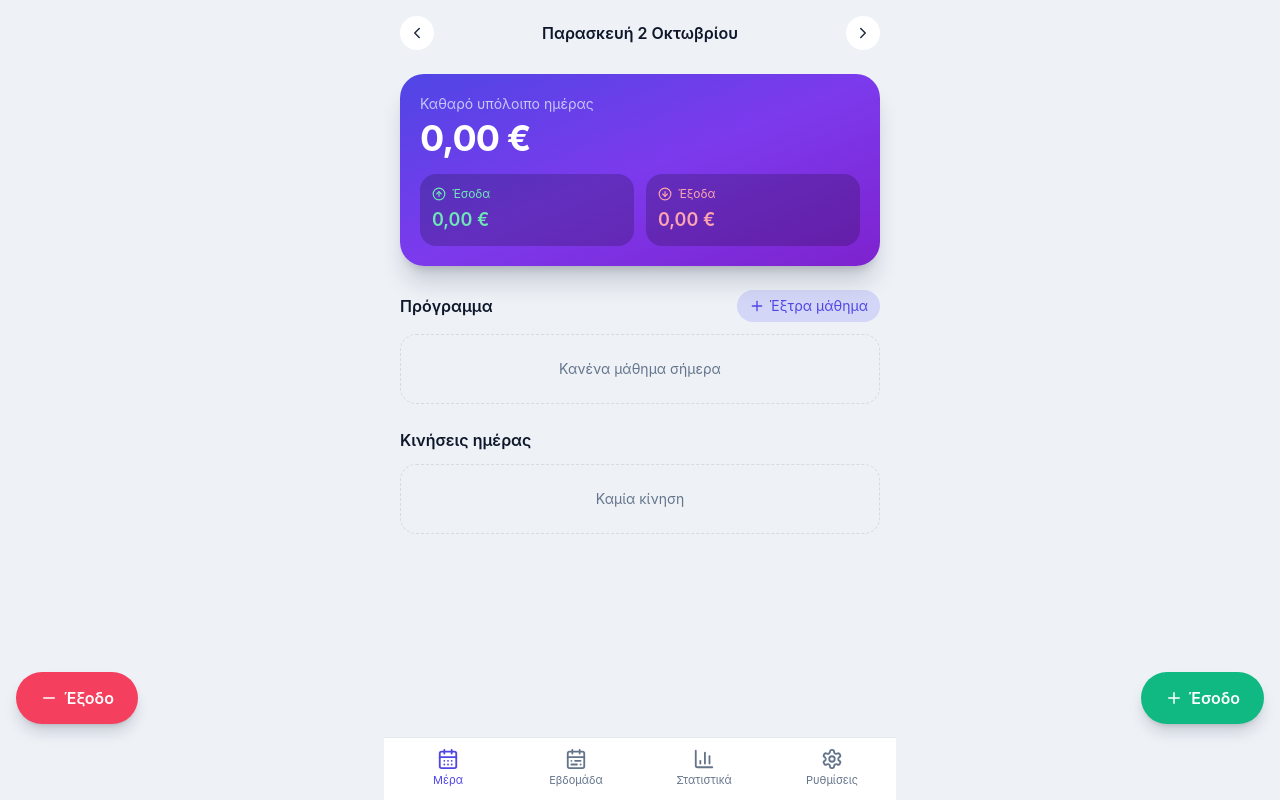
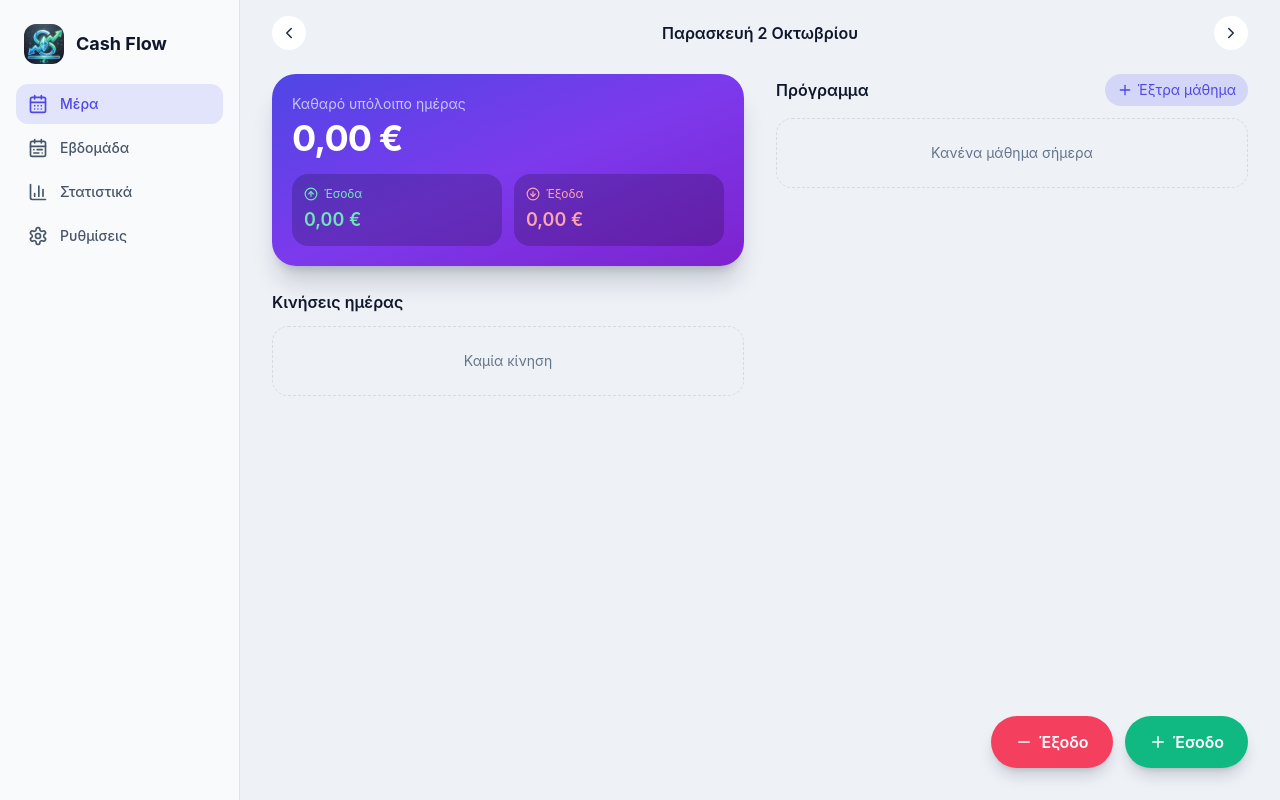
Before and after one commit to pangeo57-debug/Dropoff, a React (Vite) app: page / in a window 1280 px wide. Built offline with nearby package versions, Linux system fonts and the light colour scheme.

Commit message:
Responsive desktop layout: sidebar, two-column views, 7-day week grid, centered dialogs
Co-Authored-By: Claude Sonnet 5.5 <noreply@anthropic.com>
Claude-Session: https://claude.ai/code/session_01SeMSGWKBpNToiqXirapZTe

```diff
--- a/src/App.tsx
+++ b/src/App.tsx
@@ -19,6 +19,8 @@ import type { Lesson, RecurringTx, TxType, WeeklySlot } from './types'
 const Analytics = lazy(() => import('./components/Analytics').then((m) => ({ default: m.Analytics })))
 
 type Tab = 'today' | 'week' | 'stats' | 'settings'
+
+const TABS = [['today', 'Μέρα', CalendarDays], ['week', 'Εβδομάδα', CalendarRange], ['stats', 'Στατιστικά', BarChart3], ['settings', 'Ρυθμίσεις', SettingsIcon]] as const
 
 export default function App() {
   const { data, ready, addTransaction, deleteTransaction, saveLesson, setLessonStatus, deleteLesson, ensureRange, saveSlot, saveWeekAsProgramme, deleteSlot, ensureRecurring, saveRecurring, deleteRecurring, updateSettings, replaceData } = useAppData()
@@ -57,11 +59,23 @@ export default function App() {
   const lastFee = [...data.lessons].sort((a, b) => b.date.localeCompare(a.date))[0]?.fee ?? 20
 
   return (
-    <div className="mx-auto flex h-full max-w-lg flex-col bg-page">
-      <main className="flex-1 overflow-y-auto px-4 pb-44 safe-t">
+    <div className="mx-auto flex h-full max-w-lg flex-col bg-page lg:max-w-none lg:flex-row">
+      <aside className="hidden w-60 shrink-0 flex-col gap-1 border-r border-fg/10 bg-slate-900 p-4 lg:flex">
+        <div className="mb-4 flex items-center gap-3 px-2 pt-2">
+          <img src="./icon-192.png" alt="" className="h-10 w-10 rounded-xl" />
+          <span className="text-lg font-bold text-fg">Cash Flow</span>
+        </div>
+        {TABS.map(([id, label, Icon]) => (
+          <button key={id} onClick={() => setTab(id)} className={`flex items-center gap-3 rounded-xl px-3 py-2.5 text-left text-sm font-medium transition ${tab === id ? 'bg-indigo-500/15 text-indigo-400' : 'text-slate-400 hover:bg-fg/5'}`}>
+            <Icon size={20} /> {label}
+          </button>
+        ))}
+      </aside>
+      <main className="flex-1 overflow-y-auto px-4 pb-44 safe-t lg:px-8 lg:pb-28">
+        <div className="mx-auto w-full lg:max-w-5xl">
         {tab === 'today' ? (
-          <div className="space-y-6">
-            <header className="flex items-center justify-between">
+          <div className="space-y-6 lg:grid lg:grid-cols-2 lg:grid-rows-[auto_auto_1fr] lg:items-start lg:gap-x-8 lg:gap-y-6 lg:space-y-0">
+            <header className="flex items-center justify-between lg:col-span-2">
               <button onClick={() => setDate(addDays(date, -1))} aria-label="Προηγούμενη ημέρα" className="rounded-full bg-slate-800 p-2 active:scale-95"><ChevronLeft size={18} /></button>
               <button onClick={() => setDate(todayISO())} className="text-center">
                 <p className="text-base font-semibold capitalize text-fg">{formatLong(date)}</p>
@@ -70,9 +84,15 @@ export default function App() {
               </button>
               <button onClick={() => setDate(addDays(date, 1))} aria-label="Επόμενη ημέρα" className="rounded-full bg-slate-800 p-2 active:scale-95"><ChevronRight size={18} /></button>
             </header>
+            <div className="lg:col-start-1 lg:row-start-2">
   <BalanceCard income={income} expense={expense} lessonsDone={active.length - active.filter((l) => l.status === 'scheduled').length} lessonsTotal={active.length} pending={pending} />
+            </div>
+            <div className="lg:col-start-2 lg:row-span-2 lg:row-start-2">
   <Schedule lessons={dayLessons} onAdd={() => setLessonSheet({})} onEdit={(lesson) => setLessonSheet({ lesson })} onStatus={setLessonStatus} />
+            </div>
+            <div className="lg:col-start-1 lg:row-start-3">
   <TransactionList items={dayTx} onDelete={deleteTransaction} />
+            </div>
           </div>
         ) : tab === 'week' ? (
           <Week
@@ -97,21 +117,24 @@ export default function App() {
             </Suspense>
           </div>
         )}
+        </div>
       </main>
 
       {tab === 'today' && (
-        <>
-          <button onClick={() => setTxSheet('expense')} className="fab-row fixed left-4 z-30 flex items-center gap-1.5 rounded-full bg-rose-500 px-6 py-3.5 font-semibold text-white shadow-lg shadow-rose-950/40 active:scale-95">
+        <div className="fab-row pointer-events-none fixed inset-x-4 z-30 lg:inset-x-auto lg:bottom-8 lg:left-60 lg:right-8">
+          <div className="mx-auto flex max-w-lg justify-between lg:max-w-5xl lg:justify-end lg:gap-3">
+            <button onClick={() => setTxSheet('expense')} className="pointer-events-auto flex items-center gap-1.5 rounded-full bg-rose-500 px-6 py-3.5 font-semibold text-white shadow-lg shadow-rose-950/40 active:scale-95">
               <Minus size={18} /> Έξοδο
             </button>
-          <button onClick={() => setTxSheet('income')} className="fab-row fixed right-4 z-30 flex items-center gap-1.5 rounded-full bg-emerald-500 px-6 py-3.5 font-semibold text-white shadow-lg shadow-emerald-950/40 active:scale-95">
+            <button onClick={() => setTxSheet('income')} className="pointer-events-auto flex items-center gap-1.5 rounded-full bg-emerald-500 px-6 py-3.5 font-semibold text-white shadow-lg shadow-emerald-950/40 active:scale-95">
               <Plus size={18} /> Έσοδο
             </button>
-        </>
+          </div>
+        </div>
       )}
 
-      <nav className="fixed inset-x-0 bottom-0 z-30 mx-auto grid max-w-lg grid-cols-4 border-t border-fg/10 bg-slate-950/95 safe-b">
-        {([['today', 'Μέρα', CalendarDays], ['week', 'Εβδομάδα', CalendarRange], ['stats', 'Στατιστικά', BarChart3], ['settings', 'Ρυθμίσεις', SettingsIcon]] as const).map(([id, label, Icon]) => (
+      <nav className="fixed inset-x-0 bottom-0 z-30 mx-auto grid max-w-lg grid-cols-4 border-t border-fg/10 bg-slate-950/95 safe-b lg:hidden">
+        {TABS.map(([id, label, Icon]) => (
           <button key={id} onClick={() => setTab(id)} className={`flex flex-col items-center gap-0.5 pt-2.5 text-[11px] ${tab === id ? 'text-indigo-400' : 'text-slate-500'}`}>
             <Icon size={22} />
             {label}
--- a/src/components/Analytics.tsx
+++ b/src/components/Analytics.tsx
@@ -56,6 +56,7 @@ export function Analytics({ data, anchor: initialAnchor, isLight }: { data: AppD
         <button onClick={() => move(1)} aria-label="Επόμενη" className="rounded-full bg-slate-800 p-2 active:scale-95"><ChevronRight size={18} /></button>
       </div>
 
+      <div className="masonry space-y-5 lg:space-y-0">
       <GoalCard f={forecast} goal={data.settings.monthlyGoal} />
 
       {/* balance with comparison to previous period */}
@@ -225,6 +226,7 @@ export function Analytics({ data, anchor: initialAnchor, isLight }: { data: AppD
           ))}
         </ul>
       </div>
+      </div>
     </div>
   )
 }
--- a/src/components/Settings.tsx
+++ b/src/components/Settings.tsx
@@ -76,6 +76,7 @@ export function Settings({ data, onSettings, onAdd, onEdit, onImport, theme, onT
   return (
     <div className="space-y-6">
       <h1 className="text-xl font-bold text-fg">Ρυθμίσεις</h1>
+      <div className="masonry space-y-6 lg:space-y-0">
 
       <section className="space-y-3 rounded-3xl bg-slate-800/70 p-4">
         <h2 className="flex items-center gap-2 text-sm font-semibold text-fg"><Target size={16} className="text-indigo-300" /> Μηνιαίος στόχος εσόδων</h2>
@@ -143,6 +144,7 @@ export function Settings({ data, onSettings, onAdd, onEdit, onImport, theme, onT
         </ul>
       </section>
       <Backup data={data} onImport={onImport} />
+      </div>
     </div>
   )
 }
--- a/src/components/Sheet.tsx
+++ b/src/components/Sheet.tsx
@@ -3,9 +3,9 @@ import type { ReactNode } from 'react'
 
 export function Sheet({ title, onClose, children }: { title: string; onClose: () => void; children: ReactNode }) {
   return (
-    <div className="fixed inset-0 z-50 flex items-end justify-center" role="dialog" aria-modal="true">
+    <div className="fixed inset-0 z-50 flex items-end justify-center lg:items-center" role="dialog" aria-modal="true">
       <div className="absolute inset-0 bg-black/60" onClick={onClose} />
-      <div className="sheet-in relative max-h-[92%] w-full max-w-lg overflow-y-auto rounded-t-3xl border border-fg/10 bg-slate-900 p-5 safe-b">
+      <div className="sheet-in relative max-h-[92%] w-full max-w-lg overflow-y-auto rounded-t-3xl lg:rounded-3xl border border-fg/10 bg-slate-900 p-5 safe-b">
         <div className="mx-auto mb-3 h-1.5 w-10 rounded-full bg-fg/20" />
         <div className="mb-4 flex items-center justify-between">
           <h2 className="text-lg font-semibold text-fg">{title}</h2>
--- a/src/components/Week.tsx
+++ b/src/components/Week.tsx
@@ -46,15 +46,15 @@ export function Week({ anchor, setAnchor, lessons, slots, onOpenDay, onAddSlot,
         </div>
       )}
 
-      <div className="space-y-2">
+      <div className="space-y-2 lg:grid lg:grid-cols-7 lg:gap-2 lg:space-y-0">
         {days.map((d, i) => {
           const ls = lessons.filter((l) => l.date === d).sort((a, b) => a.time.localeCompare(b.time))
           return (
-            <div key={d} className={`flex gap-3 rounded-2xl border p-3 ${d === today ? 'border-indigo-400/50 bg-indigo-500/10' : 'border-white/5 bg-slate-800/60'}`}>
-              <button onClick={() => onOpenDay(d)} aria-label="Άνοιγμα ημέρας" className="w-12 shrink-0 self-stretch rounded-xl text-center active:scale-95 active:bg-fg/5">
-                <p className="text-xs text-slate-400">{WEEKDAYS_SHORT[i]}</p>
-                <p className="text-lg font-bold text-fg">{Number(d.slice(8))}</p>
-                {dayTotal(ls) > 0 && <p className="text-[10px] text-slate-400">{money(dayTotal(ls))}</p>}
+            <div key={d} className={`flex gap-3 rounded-2xl border p-3 lg:flex-col lg:gap-2 ${d === today ? 'border-indigo-400/50 bg-indigo-500/10' : 'border-white/5 bg-slate-800/60'}`}>
+              <button onClick={() => onOpenDay(d)} aria-label="Άνοιγμα ημέρας" className="w-12 shrink-0 self-stretch rounded-xl text-center lg:flex lg:w-full lg:items-baseline lg:gap-1.5 lg:self-auto lg:px-1 active:scale-95 active:bg-fg/5">
+                <p className="text-xs text-slate-400 lg:order-1">{WEEKDAYS_SHORT[i]}</p>
+                <p className="text-lg font-bold text-fg lg:order-2">{Number(d.slice(8))}</p>
+                {dayTotal(ls) > 0 && <p className="text-[10px] text-slate-400 lg:order-3 lg:ml-auto">{money(dayTotal(ls))}</p>}
               </button>
               <ul className="min-w-0 flex-1 space-y-1.5">
                 {holiday(d) && <li className="text-xs font-medium text-amber-300">🎉 {holiday(d)}</li>}
@@ -69,11 +69,11 @@ export function Week({ anchor, setAnchor, lessons, slots, onOpenDay, onAddSlot,
                     >
                       <Check size={15} />
                     </button>
-                    <button onClick={() => onOpenDay(d)} className="flex min-w-0 flex-1 items-center gap-2 text-left">
-                      <span className="text-indigo-300">{l.time}</span>
-                      <span className={`truncate text-slate-100 ${l.status === 'cancelled' ? 'line-through opacity-60' : ''}`}>{l.student}</span>
-                      {l.slotId && <Repeat size={11} className="shrink-0 text-slate-500" />}
-                      <span className="ml-auto text-slate-400">{money(l.fee)}</span>
+                    <button onClick={() => onOpenDay(d)} className="flex min-w-0 flex-1 items-center gap-2 text-left lg:flex-wrap lg:gap-x-2 lg:gap-y-0">
+                      <span className="text-indigo-300 lg:order-1">{l.time}</span>
+                      <span className={`truncate text-slate-100 lg:order-3 lg:basis-full ${l.status === 'cancelled' ? 'line-through opacity-60' : ''}`}>{l.student}</span>
+                      {l.slotId && <Repeat size={11} className="shrink-0 text-slate-500 lg:order-1" />}
+                      <span className="ml-auto text-slate-400 lg:order-2">{money(l.fee)}</span>
                     </button>
                   </li>
                 ))}
@@ -83,7 +83,7 @@ export function Week({ anchor, setAnchor, lessons, slots, onOpenDay, onAddSlot,
         })}
       </div>
 
-      <section>
+      <section className="lg:mx-auto lg:max-w-2xl">
         <div className="mb-3 flex items-center justify-between">
           <h2 className="flex items-center gap-2 text-base font-semibold text-fg"><Repeat size={16} className="text-indigo-300" /> Πάγιο πρόγραμμα</h2>
           <button onClick={onAddSlot} className="flex items-center gap-1 rounded-full bg-indigo-500/20 px-3 py-1.5 text-sm text-indigo-300 active:scale-95"><Plus size={16} /> Πάγιο</button>
--- a/src/index.css
+++ b/src/index.css
@@ -48,7 +48,10 @@ main { -webkit-overflow-scrolling: touch; overscroll-behavior: contain; }
 
 .safe-b { padding-bottom: max(0.75rem, env(safe-area-inset-bottom)); }
 .safe-t { padding-top: max(1rem, env(safe-area-inset-top)); }
-.fab-row { bottom: calc(4.75rem + env(safe-area-inset-bottom)); }
+@layer components {
+  .fab-row { bottom: calc(4.75rem + env(safe-area-inset-bottom)); }
+}
+@media (min-width: 1024px) { .masonry { column-count: 2; column-gap: 1.25rem; } .masonry > * { break-inside: avoid; margin-bottom: 1.25rem !important; margin-top: 0 !important; } }
 @keyframes sheet-up { from { transform: translateY(100%); } to { transform: translateY(0); } }
 .sheet-in { animation: sheet-up .2s ease-out; }
 @media (prefers-reduced-motion: reduce) { .sheet-in { animation: none; } }
```
Lines whose indentation alone changed are shown as unchanged.
